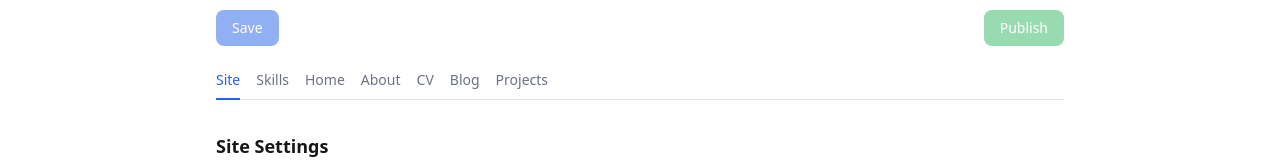
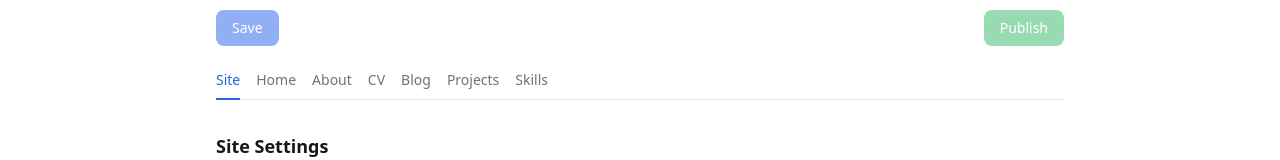
Before and after one commit to chadmoore/chadmoore.github.io, a Next.js app: page /admin in a window 1280 px wide. Shown: the part 203-363 px from the top of the page. Built offline with nearby package versions, Linux system fonts and the light colour scheme.

Commit message:
fix: make skills tab non-draggable since it has no nav link

```diff
--- a/content/content.json
+++ b/content/content.json
@@ -14,7 +14,6 @@
       "linkedin": "https://www.linkedin.com/in/chad-moore-info"
     },
     "navOrder": [
-      "skills",
       "home",
       "about",
       "cv",
--- a/src/app/admin/page.tsx
+++ b/src/app/admin/page.tsx
@@ -457,44 +457,52 @@ export default function AdminPage() {
   const contentDirty = data ? JSON.stringify(data) !== lastSavedContent.current : false;
 
   /** Tab order: "site" pinned first, then in navOrder from content data. */
+  /** Tabs that are pinned (not draggable, don't affect nav order). */
+  const PINNED_TABS = useMemo<Set<Tab>>(() => new Set(["site", "skills"]), []);
+
   const tabOrder: Tab[] = useMemo(() => {
     const order: Tab[] = ["site"];
-    const navOrder = data?.site.navOrder ?? ["home", "about", "projects", "blog", "cv", "skills"];
+    const navOrder = data?.site.navOrder ?? ["home", "about", "projects", "blog", "cv"];
     for (const key of navOrder) {
-      if (key in TAB_LABELS) order.push(key as Tab);
+      if (key in TAB_LABELS && !PINNED_TABS.has(key as Tab)) order.push(key as Tab);
     }
-    // Safety: append any tabs missing from navOrder
+    // Append pinned non-site tabs after nav tabs
+    order.push("skills");
+    // Safety: append any remaining tabs missing from navOrder
     for (const key of Object.keys(TAB_LABELS) as Tab[]) {
       if (!order.includes(key)) order.push(key);
     }
     return order;
-  }, [data?.site.navOrder]);
+  }, [data?.site.navOrder, PINNED_TABS]);
 
   // ─── Drag-to-reorder handlers ─────────────────────────────────
 
   const handleDragStart = useCallback(
     (tab: Tab) => (e: React.DragEvent) => {
+      if (PINNED_TABS.has(tab)) return;
       setDragTab(tab);
       e.dataTransfer.effectAllowed = "move";
     },
-    [],
+    [PINNED_TABS],
   );
 
   const handleDragOver = useCallback(
     (tab: Tab) => (e: React.DragEvent) => {
+      if (PINNED_TABS.has(tab)) return;
       e.preventDefault();
       e.dataTransfer.dropEffect = "move";
       setDragOverTab(tab);
     },
-    [],
+    [PINNED_TABS],
   );
 
   const handleDrop = useCallback(
     (targetTab: Tab) => (e: React.DragEvent) => {
       e.preventDefault();
       if (!dragTab || dragTab === targetTab || !data) return;
+      if (PINNED_TABS.has(targetTab) || PINNED_TABS.has(dragTab)) return;
 
-      const navOrder = [...(data.site.navOrder ?? ["home", "about", "projects", "blog", "cv", "skills"])];
+      const navOrder = [...(data.site.navOrder ?? ["home", "about", "projects", "blog", "cv"])];
       const fromIndex = navOrder.indexOf(dragTab);
       const toIndex = navOrder.indexOf(targetTab);
       if (fromIndex === -1 || toIndex === -1) return;
@@ -506,7 +514,7 @@ export default function AdminPage() {
       setDragTab(null);
       setDragOverTab(null);
     },
-    [dragTab, data, updateField],
+    [dragTab, data, updateField, PINNED_TABS],
   );
 
   const handleDragEnd = useCallback(() => {
@@ -568,24 +576,24 @@ export default function AdminPage() {
       {/* ─── Tabs ──────────────────────────────────────────────── */}
       <div className="flex gap-4 border-b border-border mb-8">
         {tabOrder.map((t) => {
-          const isSite = t === "site";
+          const isPinned = PINNED_TABS.has(t);
           const isDragging = dragTab === t;
           const isDragOver = dragOverTab === t && dragTab !== t;
           return (
             <button
               key={t}
               onClick={() => setTab(t)}
-              draggable={!isSite}
-              onDragStart={isSite ? undefined : handleDragStart(t)}
-              onDragOver={isSite ? undefined : handleDragOver(t)}
-              onDrop={isSite ? undefined : handleDrop(t)}
+              draggable={!isPinned}
+              onDragStart={isPinned ? undefined : handleDragStart(t)}
+              onDragOver={isPinned ? undefined : handleDragOver(t)}
+              onDrop={isPinned ? undefined : handleDrop(t)}
               onDragEnd={handleDragEnd}
               onDragLeave={() => setDragOverTab(null)}
               className={`pb-2 text-sm font-medium transition-colors border-b-2 -mb-px whitespace-nowrap ${
                 tab === t
                   ? "border-accent text-accent"
                   : "border-transparent text-muted hover:text-foreground"
-              }${!isSite ? " cursor-grab active:cursor-grabbing" : ""}${
+              }${!isPinned ? " cursor-grab active:cursor-grabbing" : ""}${
                 isDragging ? " opacity-30" : ""
               }${isDragOver ? " border-accent/50!" : ""}`}
             >
```
Also changed, not shown: 2 other files (tests, documents, lock files or other folders).
